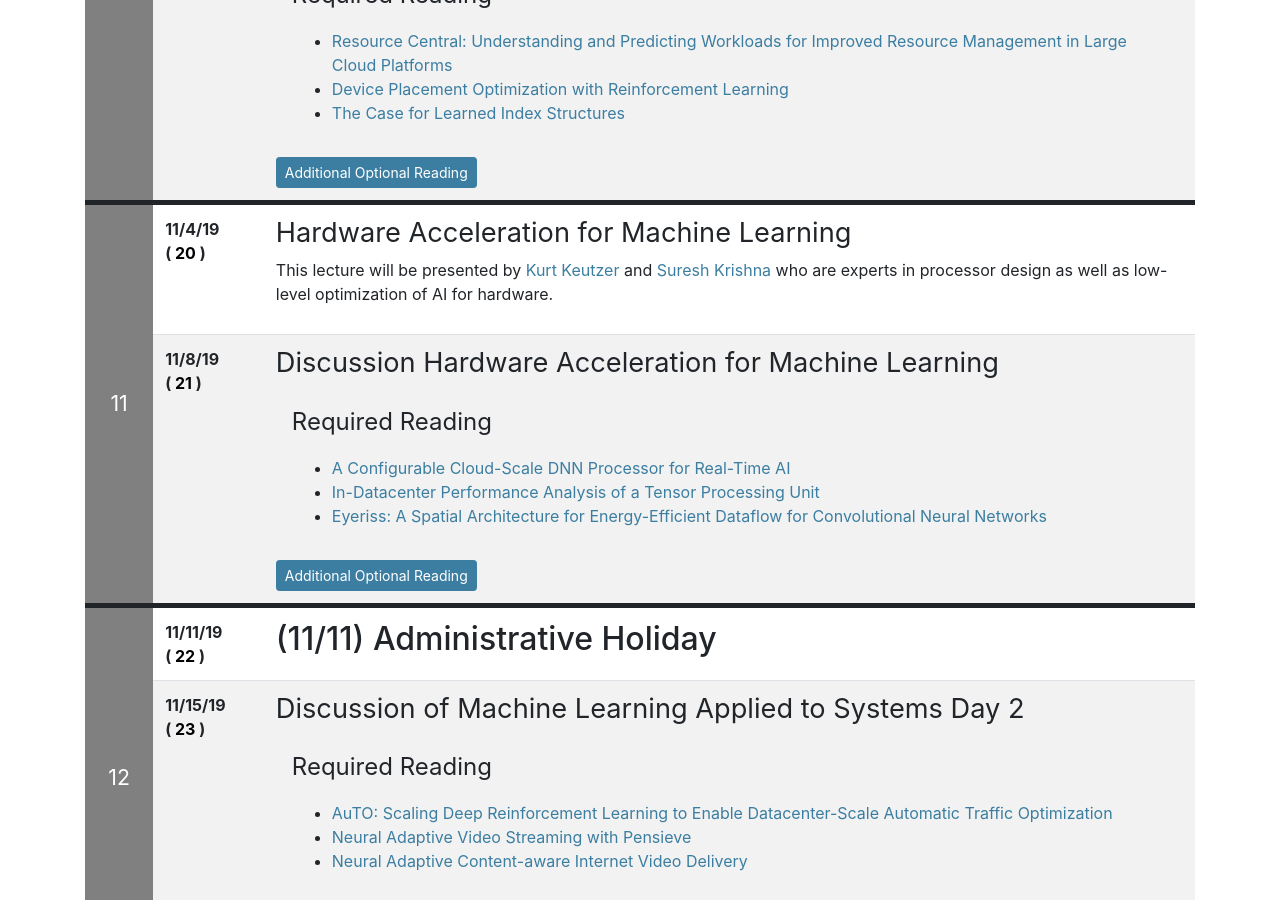
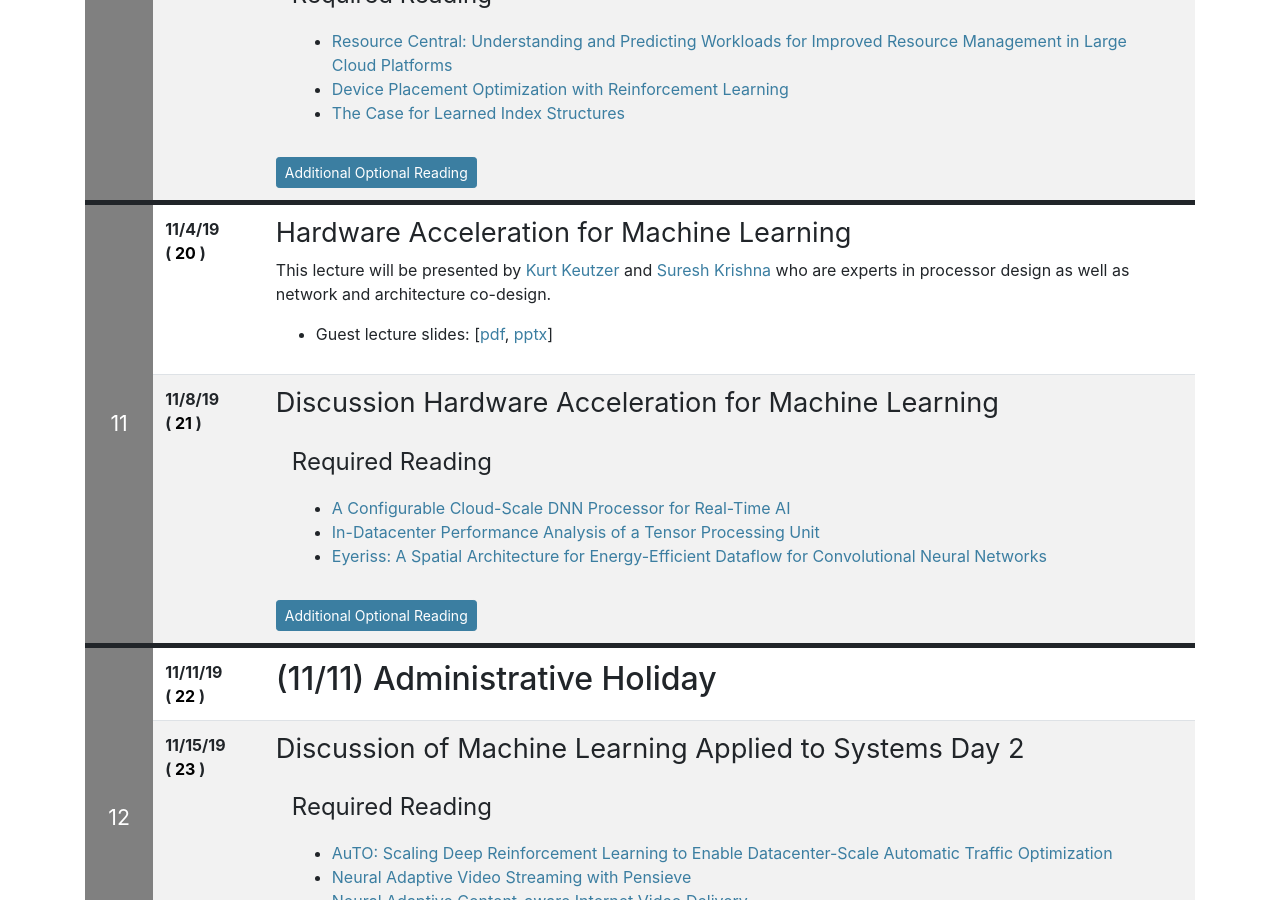
Before and after one commit to ucbrise/cs294-ai-sys-fa19, a Jekyll site: the page built from index.md, in a window 1280 px wide and 900 px high, scrolled down 5846 px. Built offline with Jekyll 4.4.1, drawn with Linux system fonts in a browser that asks for light colours; nearby versions of some CDN libraries; our own code applies the rules of GitHub Pages for plain Markdown files; some of the changed text lies outside the part shown.

Commit message:
updating website with links

```diff
--- a/index.md
+++ b/index.md
@@ -565,11 +565,18 @@ Unfortunately, due to the power outage, lecture is canceled today.  To make up f
 {% include syllabus_entry %}
 ## Hardware Acceleration for Machine Learning
 
-This lecture will be presented by [Kurt Keutzer](https://people.eecs.berkeley.edu/~keutzer/) and [Suresh Krishna](https://www.linkedin.com/in/suresh-krishna-793506158) who are experts in processor design as well as low-level optimization of AI for hardware.
+This lecture will be presented by [Kurt Keutzer](https://people.eecs.berkeley.edu/~keutzer/) and [Suresh Krishna](https://www.linkedin.com/in/suresh-krishna-793506158) who are experts in processor design as well as network and architecture co-design.
+
+
+* Guest lecture slides: [[pdf](assets/lectures/lec08/2019-11-04-1000am-sysml-class-kk.pdf), [pptx](https://github.com/ucbrise/cs294-ai-sys-fa19/raw/master/assets/lectures/lec08/2019-11-04-1000am-sysml-class-kk.pptx)]
+
 
 
 {% include syllabus_entry %}
 ## Discussion Hardware Acceleration for Machine Learning
+
+
+
 
 <div class="reading">
 <div class="required_reading" markdown="1">
```
Also changed, not shown: other parts of index.md (+1 -1 lines), 2 other files.
